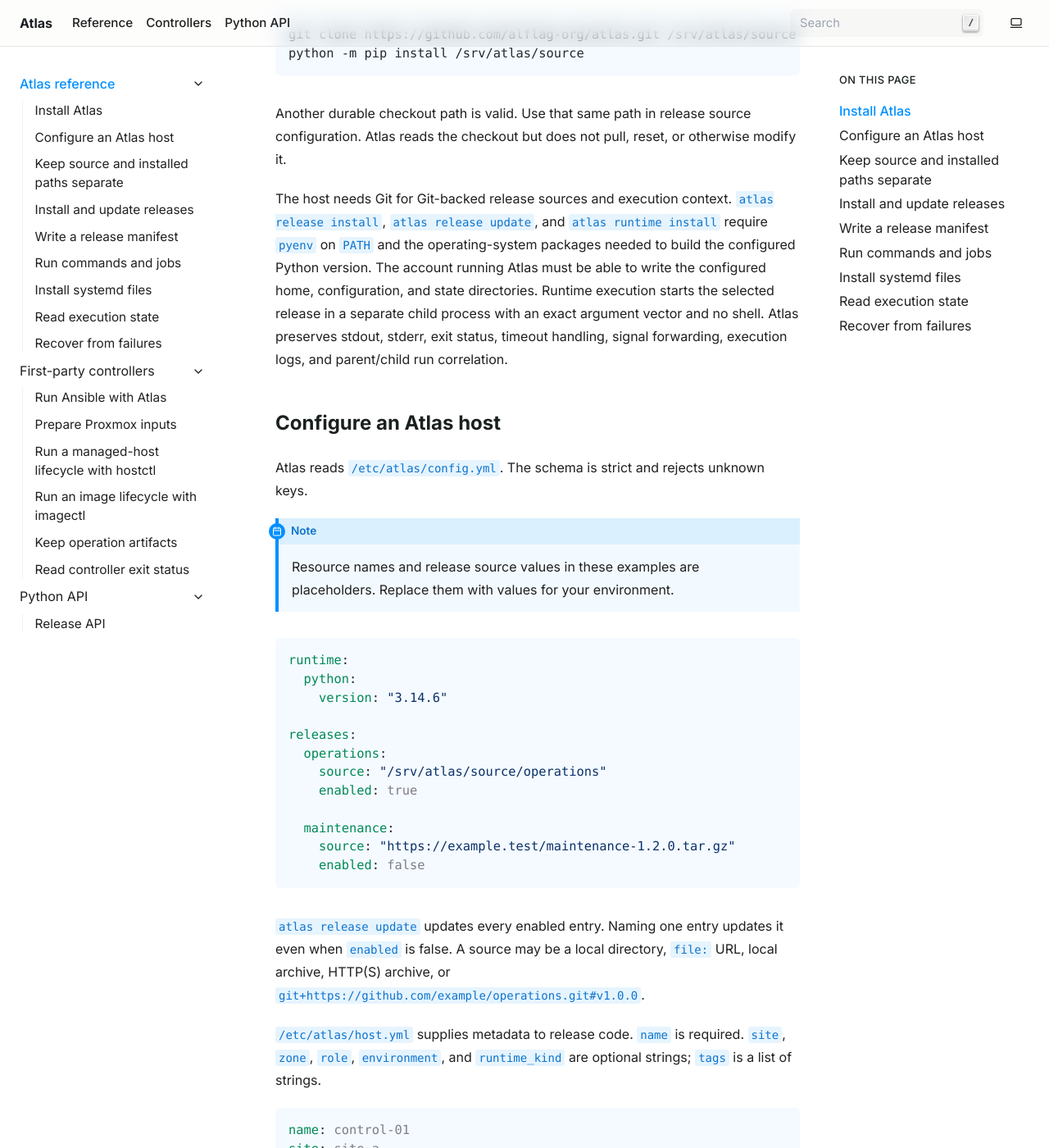
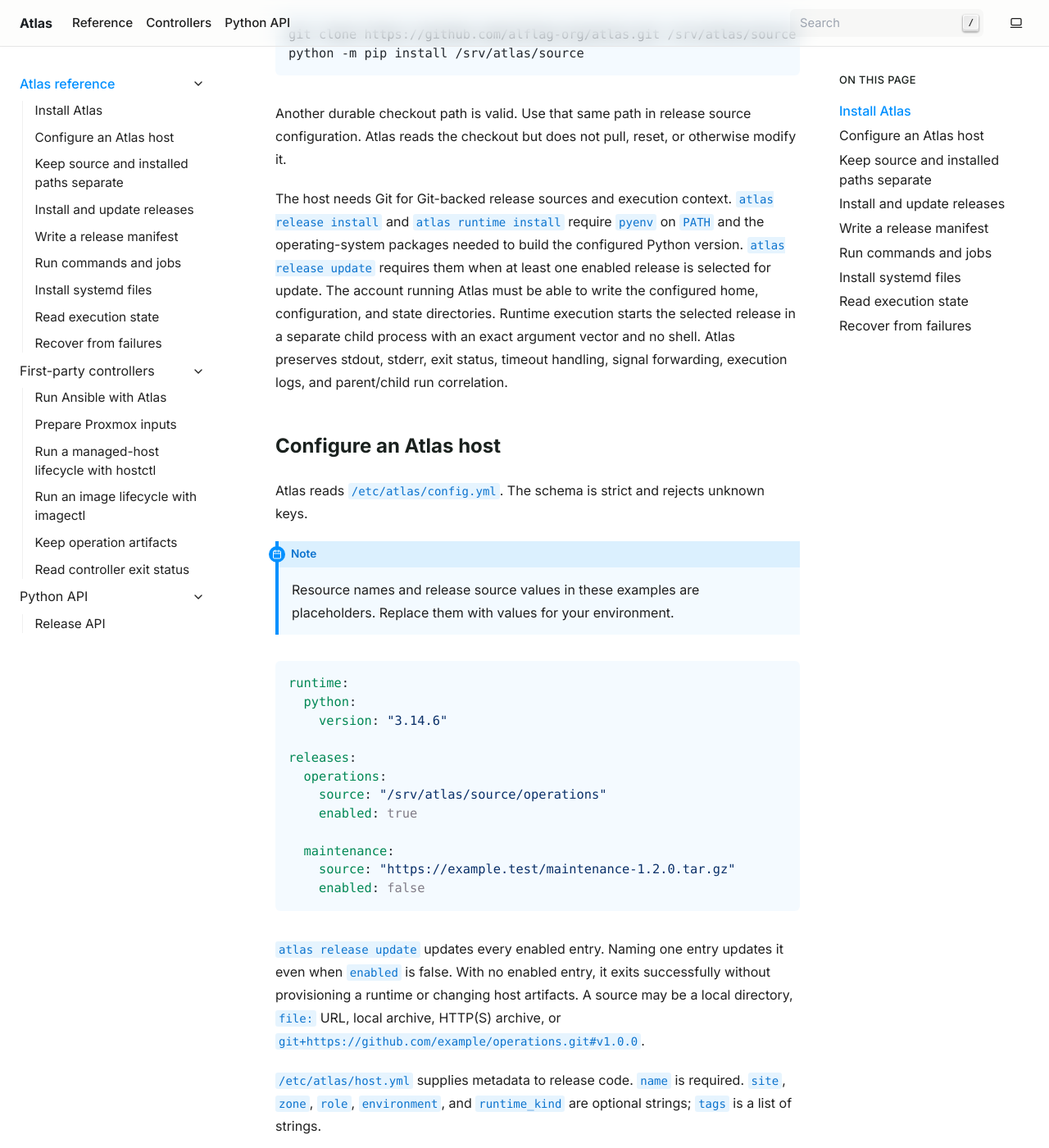
Before and after one commit to alflag-org/atlas, a Sphinx documentation site: the page built from docs/reference.rst, in a window 1280 px wide and 1400 px high, scrolled down 293 px. Shown: the whole window at 82% size. Built offline with Sphinx 7.4.7, drawn with Linux system fonts in a browser that asks for light colours.

Commit message:
fix: skip runtime setup for empty release updates

```diff
--- a/docs/reference.rst
+++ b/docs/reference.rst
@@ -15,11 +15,12 @@
 Another durable checkout path is valid. Use that same path in release source configuration. Atlas
 reads the checkout but does not pull, reset, or otherwise modify it.
 
-The host needs Git for Git-backed release sources and execution context. ``atlas release install``,
-``atlas release update``, and ``atlas runtime install`` require ``pyenv`` on ``PATH`` and the
-operating-system packages needed to build the configured Python version. The account running Atlas
-must be able to write the configured home, configuration, and state directories. Runtime execution
-starts the selected release in a separate child process with an exact argument vector and no shell.
+The host needs Git for Git-backed release sources and execution context. ``atlas release install`` and
+``atlas runtime install`` require ``pyenv`` on ``PATH`` and the operating-system packages needed to
+build the configured Python version. ``atlas release update`` requires them when at least one enabled
+release is selected for update. The account running Atlas must be able to write the configured home, configuration,
+and state directories. Runtime execution starts the selected release in a separate child process with
+an exact argument vector and no shell.
 Atlas preserves stdout, stderr, exit status, timeout handling, signal forwarding, execution logs, and
 parent/child run correlation.
 
@@ -49,7 +50,8 @@
        enabled: false
 
 ``atlas release update`` updates every enabled entry. Naming one entry updates it even when
-``enabled`` is false. A source may be a local directory, ``file:`` URL, local archive, HTTP(S)
+``enabled`` is false. With no enabled entry, it exits successfully without provisioning a runtime or
+changing host artifacts. A source may be a local directory, ``file:`` URL, local archive, HTTP(S)
 archive, or ``git+https://github.com/example/operations.git#v1.0.0``.
 
 ``/etc/atlas/host.yml`` supplies metadata to release code. ``name`` is required. ``site``, ``zone``,
```
Also changed, not shown: README.md (+8 -4 lines), 2 other files.
